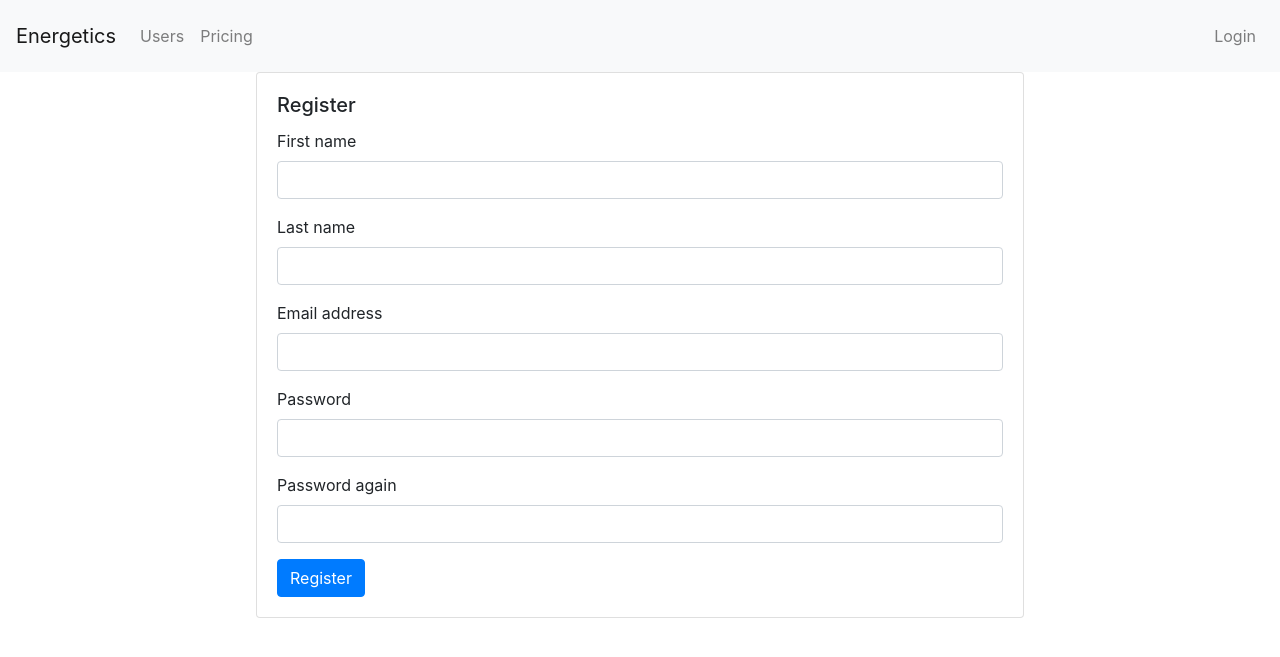
After one commit to Mafioziks/web-page-py, a Flask app: page /auth/register in a window 1280 px wide. The commit adds this page. Shown: the top 657 px of the page. Run offline with Flask 2, Linux system fonts and the light colour scheme; some libraries are stand-ins or nearby versions.

Commit message:
Add base authorization

```diff
--- a/app.py
+++ b/app.py
@@ -1,8 +1,11 @@
-from flask import Flask, request, redirect, url_for, jsonify, render_template
+from flask import Flask, request, redirect, url_for, jsonify, render_template, session, flash
 from flask_sqlalchemy import SQLAlchemy
+from passlib.hash import sha256_crypt
+from datetime import timedelta
 
 app = Flask(__name__)
 app.secret_key = 'backend_ap1_k3y'
+app.permanent_session_lifetime = timedelta(hours=3)
 
 app.config['SQLALCHEMY_DATABASE_URI'] = 'sqlite:////tmp/test.db'
 app.config['SQLALCHEMY_TRACK_MODIFICATIONS'] = False
@@ -22,18 +25,88 @@ class User(db.Model):
         self.first_name = first_name
         self.last_name = last_name
 
+class UserPermission(db.Model):
+    user_id = db.Column(db.Integer, primary_key=True)
+    pemrission_id = db.Column(db.Integer, primary_key=True)
+
+    def __init__(self, user_id, permission_id):
+        self.user_id = user_id
+        self.pemrission_id = permission_id
+
+class Permission(db.Model):
+    id = db.Column(db.Integer, primary_key=True)
+    name = db.Column(db.String(100))
+
+    def __init__(self, permission_name):
+        self.name = permission_name
+
 db.create_all()
+
+def seed_db():
+    """
+    Here should be seeded admin user and permissions
+    """
 
 # app
 
+def is_authorized():
+    if 'user' in session:
+        return True
+    return False
+
+@app.errorhandler(404)
+def error_page(error):
+    return render_template(f'errors/404.html')
+
 @app.route('/')
 def main():
-    return 'Hello world!'
+    return 'Main page'
 
 @app.route('/user', methods = ['GET'])
 def user_list():
-    list_of_users = User.query.all()
-    return render_template("user/list.html", user_list=list_of_users)
+    return render_template('user/list.html', user_list=User.query.all(), authorized=is_authorized())
+
+@app.route('/user/<id>', methods = ['DELETE', 'POST'])
+def user_delete(id):
+    if ('POST' == request.method and 'DELETE' != request.form['_method']):
+        return redirect(url_for('error_page', 404), 404)
+
+    user = User.query.filter_by(id=id).first()
+
+    if None == user:
+        flash('User not found!', 'error')
+        return redirect(url_for('user_list'))
+
+    User.query.filter_by(id=id).delete()
+    db.session.commit()
+
+    flash('User successfuly removed', 'success')
+    return redirect(url_for('user_list'))
+
+@app.route('/auth/register', methods = ['GET'])
+def register_form():
+    return render_template('auth/register.html')
+
+@app.route('/auth/register', methods = ['POST'])
+def register():
+    if (request.form['password'] != request.form['password_repeated']):
+        return redirect(url_for('register_form'))
+
+    user = User(request.form['first_name'], request.form['last_name'])
+    user.email = request.form['email']
+    user.password = sha256_crypt.encrypt(request.form['password'])
+
+    db.session.add(user)
+    db.session.commit()
+
+    session.permanent = True
+    session['user']   = user.id
+    return redirect(url_for('profile'))
+    # logged_user = User.query.filter_by(email=user.email, password=sha256_crypt.encrypt(request.form['email'])).first()
+    # if None == logged_user:
+    #     return redirect(url_for('register_form'))
+
+
 
 @app.route('/auth/login', methods = ['GET'])
 def login_form():
@@ -41,12 +114,33 @@ def login_form():
 
 @app.route('/auth/login', methods = ['POST'])
 def auth_login():
-    content = request.get_json()
+    user = User.query.filter_by(email=request.form['email'], password=sha256_crypt.encrypt(request.form['password'])).first()
 
-    return str(content)
+    if None == user:
+        return redirect(url_for('login_form'))
 
-    # if ()
-    # if (request.)
+
+    session.permanent = True
+    session['user']   = user.id
+
+    return redirect(url_for('profile'))
+
+@app.route('/auth/logout', methods = ['GET'])
+def logout():
+    if 'user' in session:
+        session.pop('user', None)
+
+    return redirect(url_for('main'))
+
+@app.route('/profile')
+def profile():
+    if 'user' not in session:
+        return redirect(url_for('login_form'))
+
+    user = User.query.filter_by(id=session['user']).first()
+
+    return render_template('user/profile.html', user=user, authorized=is_authorized())
 
 if __name__ == '__main__':
+    seed_db()
     app.run(debug=True)
--- a/requirements.txt
+++ b/requirements.txt
@@ -1,2 +1,3 @@
 Flask
 flask-sqlalchemy
+passlib
--- a/templates/auth/login.html
+++ b/templates/auth/login.html
@@ -7,14 +7,16 @@
         <form method="POST" action="/auth/login">
             <div class="form-group">
                 <label for="email">Email address</label>
-                <input type="email" class="form-control" id="email" aria-describedby="emailHelp">
+                <input type="email" class="form-control" id="email" aria-describedby="emailHelp" name="email">
             </div>
             <div class="form-group">
                 <label for="password">Password</label>
-                <input type="password" class="form-control" id="password">
+                <input type="password" class="form-control" id="password" name="password">
             </div>
             <button type="submit" class="btn btn-primary">Login</button>
         </form>
+        <hr/>
+        <a href="/auth/register">Register</a>
     </div>
 </div>
 {% endblock %}
--- /dev/null
+++ b/templates/auth/register.html
@@ -0,0 +1,32 @@
+{% extends 'base.html' %}
+
+{% block content %}
+<div class="card center" style="width: 48rem;">
+    <div class="card-body">
+      <h5 class="card-title">Register</h5>
+        <form method="POST" action="/auth/register">
+            <div class="form-group">
+                <label for="email">First name</label>
+                <input type="text" class="form-control" id="email"  name="first_name">
+            </div>
+            <div class="form-group">
+                <label for="email">Last name</label>
+                <input type="text" class="form-control" id="email" name="last_name">
+            </div>
+            <div class="form-group">
+                <label for="email">Email address</label>
+                <input type="email" class="form-control" id="email" name="email">
+            </div>
+            <div class="form-group">
+                <label for="password">Password</label>
+                <input type="password" class="form-control" id="password" name="password">
+            </div>
+            <div class="form-group">
+                <label for="password_repeated">Password again</label>
+                <input type="password" class="form-control" id="password_repeated" name="password_repeated">
+            </div>
+            <button type="submit" class="btn btn-primary">Register</button>
+        </form>
+    </div>
+</div>
+{% endblock %}
--- a/templates/base.html
+++ b/templates/base.html
@@ -19,18 +19,28 @@
             </button>
             <div class="collapse navbar-collapse" id="navbarText">
                 <ul class="navbar-nav mr-auto">
-                <li class="nav-item active">
-                    <a class="nav-link" href="#">Home <span class="sr-only">(current)</span></a>
-                </li>
                 <li class="nav-item">
-                    <a class="nav-link" href="#">Features</a>
+                    <a class="nav-link" href="/user">Users</a>
                 </li>
                 <li class="nav-item">
                     <a class="nav-link" href="#">Pricing</a>
                 </li>
                 </ul>
                 <span class="navbar-text">
-                    Energetic School
+                    <ul class="navbar-nav">
+                        {% if authorized %}
+                        <li class="nav-item">
+                            <a class="nav-link" href="/profile">Profile</a>
+                        </li>
+                        <li class="nav-item">
+                            <a class="nav-link" href="/auth/logout">Logout</a>
+                        </li>
+                        {% else %}
+                        <li class="nav-item">
+                            <a class="nav-link" href="/auth/login">Login</a>
+                        </li>
+                        {% endif %}
+                    </ul>
                 </span>
             </div>
         </nav>
```
Also changed, not shown: templates/errors/404.html (added, +8 -0 lines), templates/user/list.html (+20 -1 lines), templates/user/profile.html (added, +7 -0 lines).
